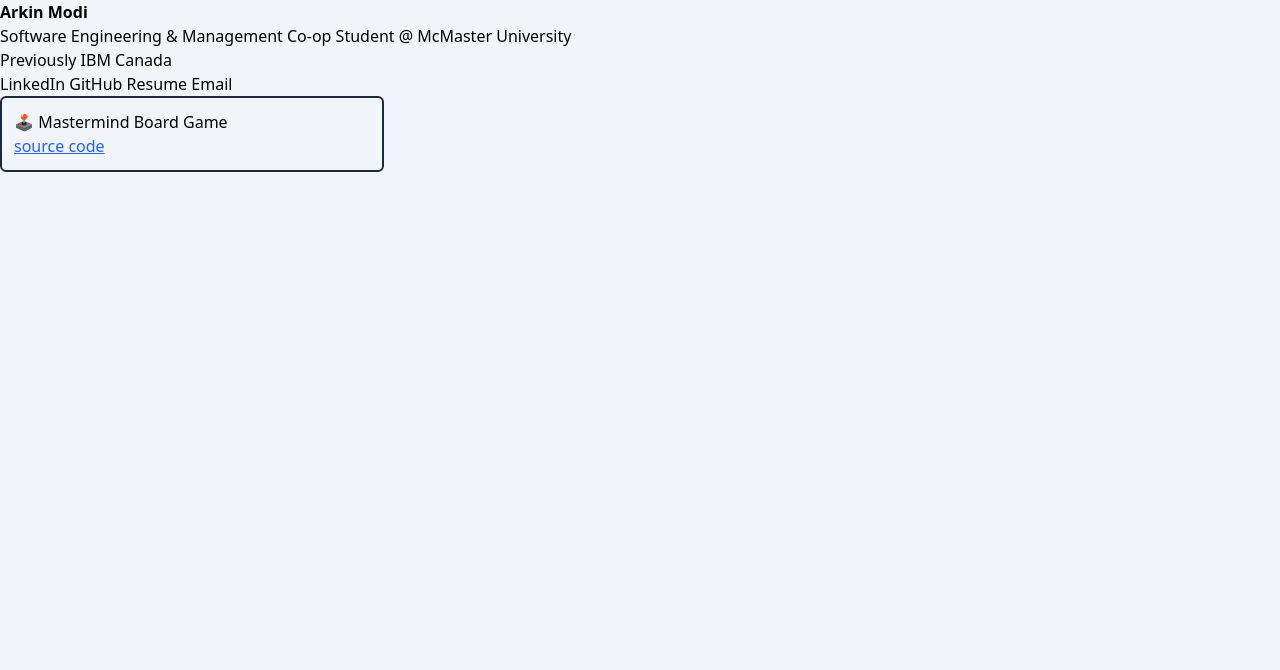
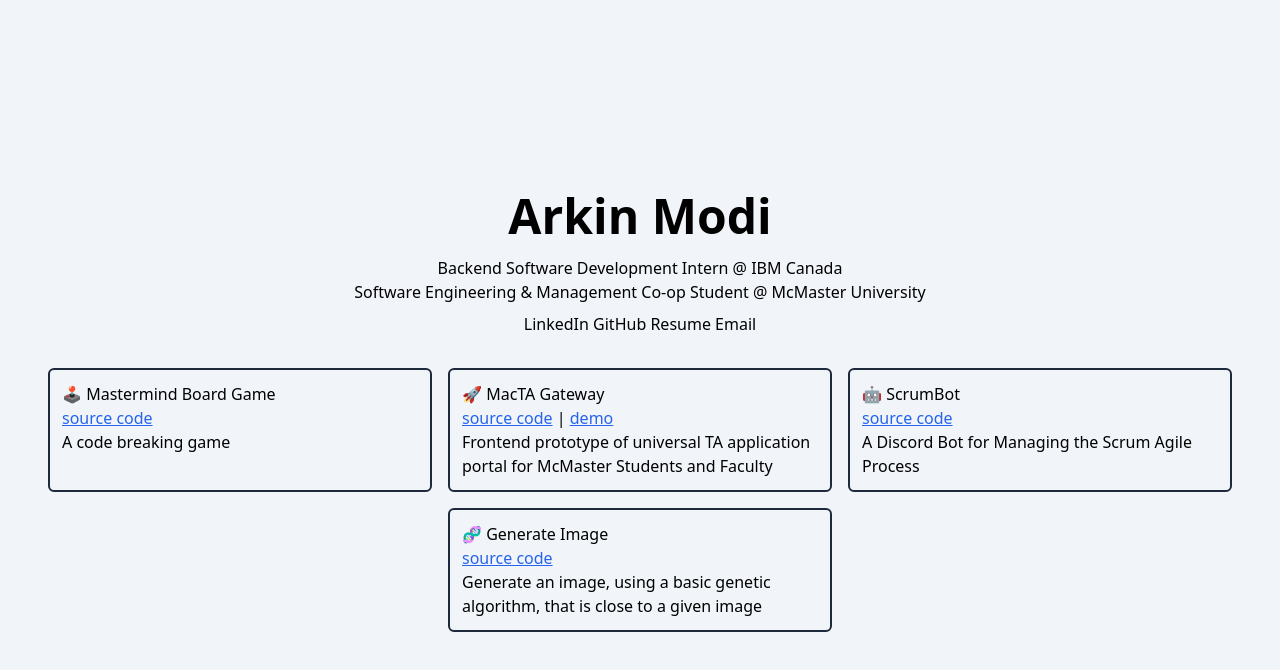
Before and after one commit to arkinmodi/arkinmodi.com, an Astro site: page / in a window 1280 px wide. Built offline with nearby package versions, Linux system fonts and the light colour scheme; Astro itself is replaced by a stand-in of ours.

Commit message:
feat: populate project cards

```diff
--- a/src/pages/index.astro
+++ b/src/pages/index.astro
@@ -2,31 +2,56 @@
 import Project from "../components/Project.astro";
 
 ---
+
 <html lang="en">
+
 <head>
   <meta charset="utf-8" />
   <meta name="viewport" content="width=device-width" />
   <title>Arkin Modi</title>
 </head>
-  <body class="bg-slate-100 dark:bg-slate-800">
+
+<body class="bg-slate-100 dark:bg-slate-800 h-screen w-screen flex flex-col justify-center items-center relative">
   <!-- About Me -->
-    <div class="text-black dark:text-white">
-      <h1 class="font-bold">Arkin Modi</h1>
-      <h2>Software Engineering & Management Co-op Student @ McMaster University</h2>
-      <h2>Previously IBM Canada</h2>
+  <div class="text-black dark:text-slate-100 text-center p-2">
+    <h1 class="font-bold text-5xl p-4">Arkin Modi</h1>
+    <h2>Backend Software Development Intern @ <a href="https://www.ibm.com/ca-en" target="_blank">IBM Canada</a></h2>
+    <h2 class="text-md">
+      Software Engineering & Management Co-op Student @ <a href="https://www.mcmaster.ca/" target="_blank">McMaster
+        University</a>
+    </h2>
   </div>
 
   <!-- Links -->
-    <div>
-      <a href="https://www.linkedin.com/in/arkinmodi/">LinkedIn</a>
-      <a href="https://www.github.com/arkinmodi/">GitHub</a>
-      <a href="http://resume.arkinmodi.com/">Resume</a>
+  <div class="text-black dark:text-slate-100 pb-8">
+    <a href="https://www.linkedin.com/in/arkinmodi/" target="_blank">LinkedIn</a>
+    <a href="https://www.github.com/arkinmodi/" target="_blank">GitHub</a>
+    <a href="http://resume.arkinmodi.com/" target="_blank">Resume</a>
     <a href="mailto:arkinmodi@gmail.com">Email</a>
   </div>
 
   <!-- Projects -->
-    <div class="text-black dark:text-white">
-      <Project title="🕹 Mastermind Board Game" url="https://github.com/arkinmodi/Mastermind-Board-Game" />
+  <div
+    class="text-black dark:text-slate-100 grid md:grid-cols-3 sm:grid-cols-1 gap-4 auto-rows-fr justify-center items-strech flex-col">
+    <div>
+      <Project title="🕹 Mastermind Board Game" repoUrl="https://github.com/arkinmodi/Mastermind-Board-Game"
+        description="A code breaking game" />
+    </div>
+    <div>
+      <Project title="🚀 MacTA Gateway" repoUrl="https://github.com/arkinmodi/MacTA-Gateway"
+        description="Frontend prototype of universal TA application portal for McMaster Students and Faculty"
+        demoUrl="https://macta-gateway.herokuapp.com/" />
+    </div>
+    <div>
+      <Project title="🤖 ScrumBot" repoUrl="https://github.com/arkinmodi/ScrumBot"
+        description="A Discord Bot for Managing the Scrum Agile Process" />
+    </div>
+    <div class="md:col-start-2 sm:col-start-1">
+      <Project title="🧬 Generate Image" repoUrl="https://github.com/arkinmodi/generateImage"
+        description="Generate an image, using a basic genetic algorithm, that is close to a given image" />
+    </div>
+
   </div>
 </body>
+
 </html>
```
Lines whose indentation alone changed are shown as unchanged.
